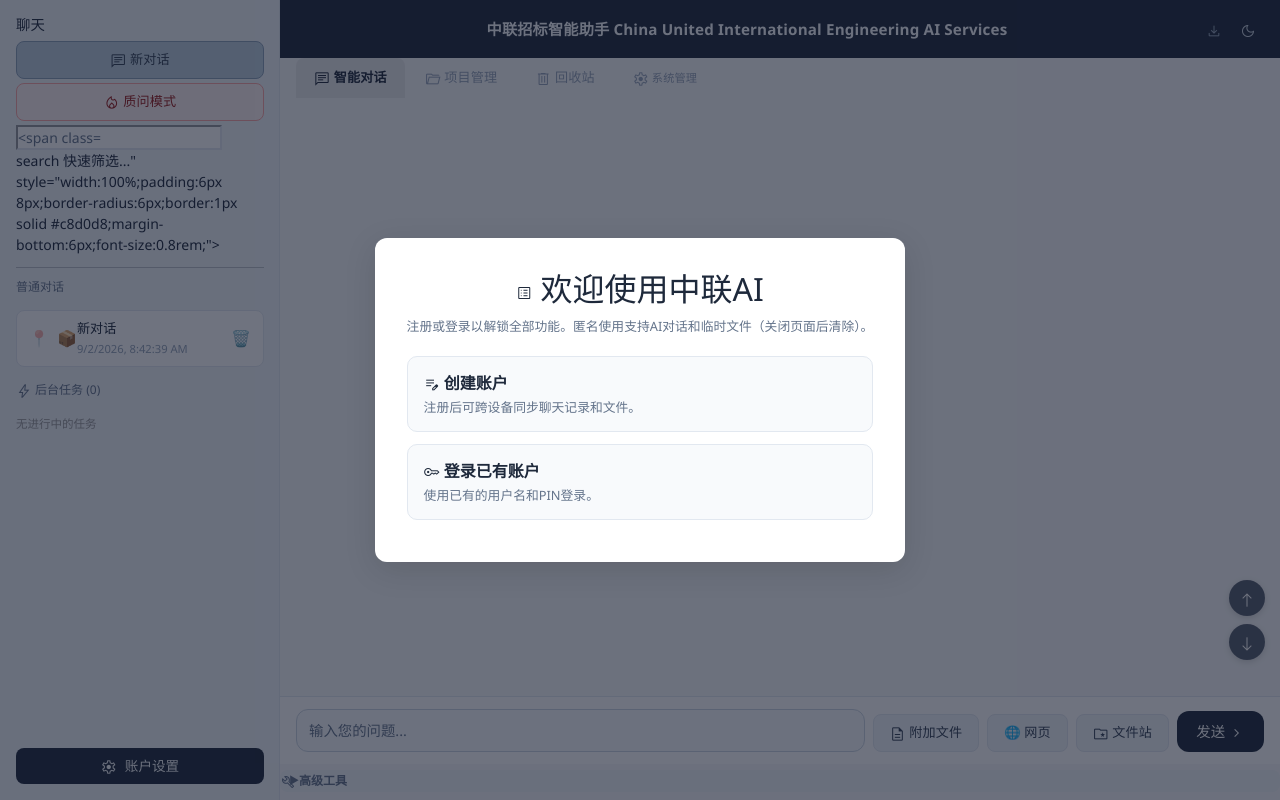
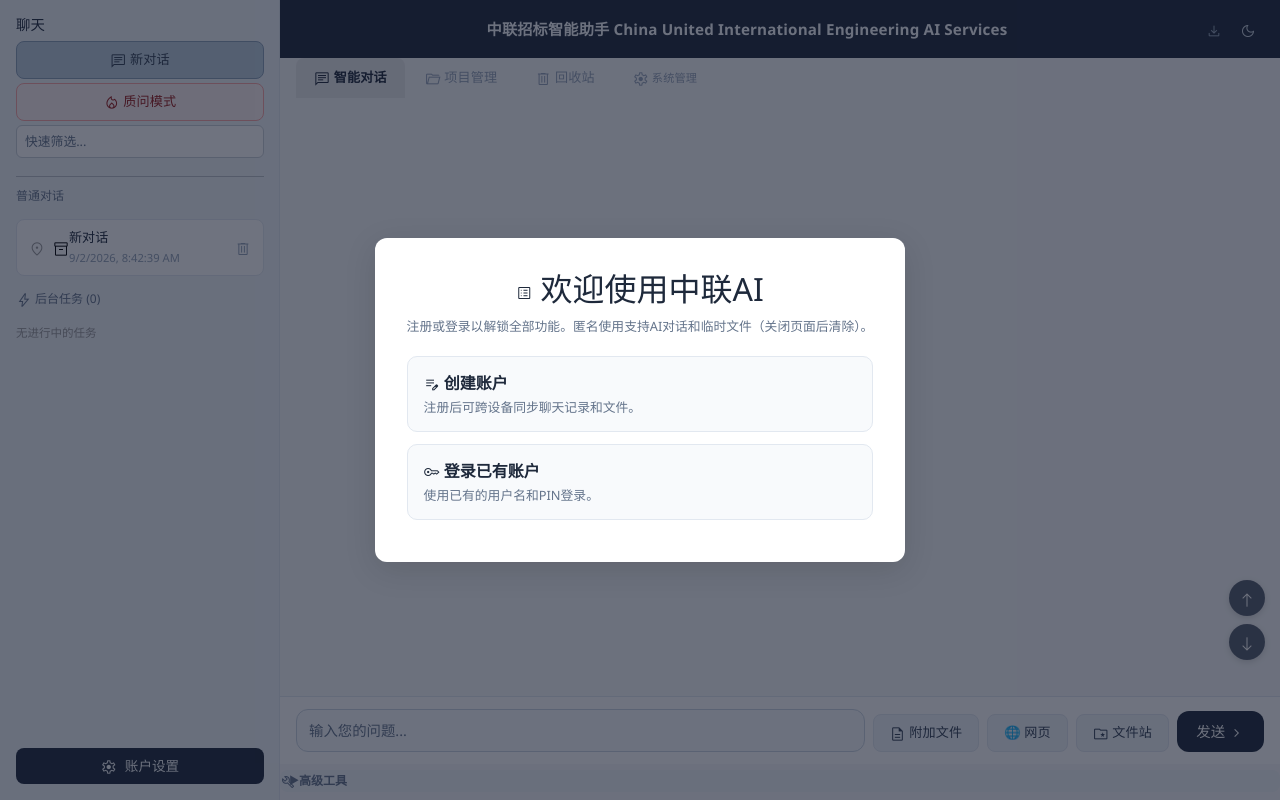
Before and after one commit to heavierthanlife/LocalAI, a Flask app: page / in a window 1280 px wide. Run offline with Flask 3, Linux system fonts and the light colour scheme; data that the repository does not hold is empty; parts of the project's set-up code (start-up, migrations or seed data) failed here and were passed over; some libraries are stand-ins or nearby versions.

Commit message:
fix: MiMo QA H1/H2/M6 + chat.js 会话/操作栏图标 (FIX-016 后续)
H1/H2: index.html 搜索框 placeholder 去掉注入的 <span> HTML (33,629)
M6: 清标报告五/六 无数据时渲染占位 (不再跳号)
icons.js: 加 thumb_up/thumb_down 映射 + _toggleArrow 工具 + msi-arrow CSS
chat.js M1: 会话按钮 📌📍📦🗑 → _icon()
chat.js L1: 操作栏 📋🔄👍👎📨 → _icon()

```diff
--- a/static/css/icons.css
+++ b/static/css/icons.css
@@ -39,3 +39,14 @@
 .msi-sm { font-size: 16px; }
 .msi-md { font-size: 20px; }
 .msi-lg { font-size: 26px; }
+
+/* 折叠箭头 (M5): expand_more + 旋转 */
+.msi-arrow {
+    transition: transform 0.2s;
+    display: inline-flex;
+    font-size: 18px;
+    color: inherit;
+}
+.msi-arrow.collapsed {
+    transform: rotate(-90deg);
+}
--- a/static/js/chat.js
+++ b/static/js/chat.js
@@ -241,10 +241,10 @@
         actionRow.className = 'action-row';
         const copyBtn = document.createElement('button');
         copyBtn.className = 'action-btn';
-        copyBtn.innerHTML = '📋 <span class="btn-text">复制全篇</span>';
+        copyBtn.innerHTML = _icon('📋') + ' <span class="btn-text">复制全篇</span>';
         const regenerateBtn = document.createElement('button');
         regenerateBtn.className = 'action-btn';
-        regenerateBtn.innerHTML = '🔄 <span class="btn-text">重新生成</span>';
+        regenerateBtn.innerHTML = _icon('🔄') + ' <span class="btn-text">重新生成</span>';
         actionRow.appendChild(copyBtn);
         if (!_isCurrentSessionProjectChat) {
             actionRow.appendChild(regenerateBtn);
@@ -256,10 +256,10 @@
         ratingDiv.className = 'rating-buttons';
         const upBtn = document.createElement('button');
         upBtn.className = 'rating-btn';
-        upBtn.innerHTML = '👍 <span class="btn-text">有帮助</span>';
+        upBtn.innerHTML = _icon('👍') + ' <span class="btn-text">有帮助</span>';
         const downBtn = document.createElement('button');
         downBtn.className = 'rating-btn';
-        downBtn.innerHTML = '👎 <span class="btn-text">无帮助</span>';
+        downBtn.innerHTML = _icon('👎') + ' <span class="btn-text">无帮助</span>';
         ratingDiv.appendChild(upBtn);
         ratingDiv.appendChild(downBtn);
         const commentInput = document.createElement('input');
@@ -268,7 +268,7 @@
         commentInput.placeholder = '补充意见';
         const submitBtn = document.createElement('button');
         submitBtn.className = 'feedback-submit';
-        submitBtn.innerHTML = '📨 <span class="btn-text">提交反馈</span>';
+        submitBtn.innerHTML = _icon('📨') + ' <span class="btn-text">提交反馈</span>';
         const statusSpan = document.createElement('span');
         statusSpan.className = 'feedback-status';
         feedbackDiv.appendChild(ratingDiv);
@@ -503,7 +503,7 @@
                 const pinIsActive = pinnedSessions && pinnedSessions.has(sess.thread_id);
                 const pinBtn = document.createElement('button');
                 pinBtn.className = 'pin-button';
-                pinBtn.textContent = pinIsActive ? '📌' : '📍';
+                pinBtn.innerHTML = _icon(pinIsActive ? '📌' : '📍');
                 pinBtn.title = pinIsActive ? '取消置顶' : '置顶';
                 pinBtn.style.background = 'none';
                 pinBtn.style.border = 'none';
@@ -515,7 +515,7 @@
                     if (!pinnedSessions) return;
                     if (pinnedSessions.has(sess.thread_id)) {
                         pinnedSessions.delete(sess.thread_id);
-                        pinBtn.textContent = '📍';
+                        pinBtn.innerHTML = _icon('📍');
                         pinBtn.style.opacity = '0.4';
                     } else {
                         pinnedSessions.add(sess.thread_id);
@@ -528,7 +528,7 @@
                 // Archive button
                 const archiveBtn = document.createElement('button');
                 archiveBtn.className = 'archive-history';
-                archiveBtn.textContent = '📦';
+                archiveBtn.innerHTML = _icon('📦');
                 archiveBtn.title = '归档聊天';
                 archiveBtn.style.marginLeft = '8px';
                 archiveBtn.style.background = 'none';
@@ -568,7 +568,7 @@
                 // Delete button
                 const deleteBtn = document.createElement('button');
                 deleteBtn.className = 'delete-history';
-                deleteBtn.textContent = '🗑️';
+                deleteBtn.innerHTML = _icon('🗑️');
                 deleteBtn.onclick = async (e) => {
                     e.stopPropagation();
                     const confirmed = await confirm(`确定要删除聊天“${sess.title}”吗？此操作不可恢复。`);
@@ -996,10 +996,10 @@
         actionRow.className = 'action-row';
         const copyBtn = document.createElement('button');
         copyBtn.className = 'action-btn';
-        copyBtn.innerHTML = '📋 <span class="btn-text">复制全篇</span>';
+        copyBtn.innerHTML = _icon('📋') + ' <span class="btn-text">复制全篇</span>';
         const regenerateBtn = document.createElement('button');
         regenerateBtn.className = 'action-btn';
-        regenerateBtn.innerHTML = '🔄 <span class="btn-text">重新生成</span>';
+        regenerateBtn.innerHTML = _icon('🔄') + ' <span class="btn-text">重新生成</span>';
         actionRow.appendChild(copyBtn);
         if (!_isCurrentSessionProjectChat) {
             actionRow.appendChild(regenerateBtn);
@@ -1010,10 +1010,10 @@
         ratingDiv.className = 'rating-buttons';
         const upBtn = document.createElement('button');
         upBtn.className = 'rating-btn';
-        upBtn.innerHTML = '👍 <span class="btn-text">有帮助</span>';
+        upBtn.innerHTML = _icon('👍') + ' <span class="btn-text">有帮助</span>';
         const downBtn = document.createElement('button');
         downBtn.className = 'rating-btn';
-        downBtn.innerHTML = '👎 <span class="btn-text">无帮助</span>';
+        downBtn.innerHTML = _icon('👎') + ' <span class="btn-text">无帮助</span>';
         ratingDiv.appendChild(upBtn);
         ratingDiv.appendChild(downBtn);
         const commentInput = document.createElement('input');
@@ -1022,7 +1022,7 @@
         commentInput.placeholder = '补充意见';
         const submitBtn = document.createElement('button');
         submitBtn.className = 'feedback-submit';
-        submitBtn.innerHTML = '📨 <span class="btn-text">提交反馈</span>';
+        submitBtn.innerHTML = _icon('📨') + ' <span class="btn-text">提交反馈</span>';
         const statusSpan = document.createElement('span');
         statusSpan.className = 'feedback-status';
         feedbackDiv.appendChild(ratingDiv);
--- a/static/js/icons.js
+++ b/static/js/icons.js
@@ -39,7 +39,7 @@
         '📏': 'straighten', '📐': 'architecture',
         '🗑': 'delete', '🗄': 'database', '🗂': 'folder_special', '🖼': 'image',
         '🏷': 'sell', '🏛': 'account_balance', '🎛': 'tune', '✍️': 'edit',
-        '✍': 'edit'
+        '✍': 'edit', '👍': 'thumb_up', '👎': 'thumb_down'
     };
 
     function _esc(s) {
@@ -57,8 +57,16 @@
         return '<span class="msi msi-md" aria-hidden="true">' + _esc(glyph) + '</span>';
     }
 
+    // FIX-016 后续: 统一折叠箭头工具（M5）。用 Material Symbols expand_more + CSS 旋转
+    // 替代 textContent='▶'/'▼'。调用: _toggleArrow(el, isCollapsed)
+    function _toggleArrow(el, collapsed) {
+        if (!el) return;
+        el.innerHTML = '<span class="msi msi-arrow' + (collapsed ? ' collapsed' : '') + '" aria-hidden="true">expand_more</span>';
+    }
+
     // Expose globals for all business scripts (loaded after this file)
     window.MSI = MSI;
     window._icon = _icon;
     window._iconMd = _iconMd;
+    window._toggleArrow = _toggleArrow;
 })();
--- a/templates/index.html
+++ b/templates/index.html
@@ -30,7 +30,7 @@
             <h3 style="font-size: 0.9rem; margin: 0 0 0.5rem;">聊天</h3>
             <button id="newChatBtn" class="file-btn" style="width:100%; margin-bottom:4px; background:#bccfde; border-color:#8aa0b8;"><span class="msi msi-sm" aria-hidden="true">chat</span> 新对话</button>
             <button id="grillChatBtn" class="file-btn" style="width:100%; margin-bottom:4px; background:#fef2f2; color:#991b1b; border-color:#fca5a5;" title="模拟挑剔供应商，拷问你的招标文件，帮你发现漏洞和不合理条款"><span class="msi msi-sm" aria-hidden="true">local_fire_department</span> 质问模式</button>
-            <input type="text" id="sidebarSearch" placeholder="<span class="msi msi-sm" aria-hidden="true">search</span> 快速筛选..." style="width:100%;padding:6px 8px;border-radius:6px;border:1px solid #c8d0d8;margin-bottom:6px;font-size:0.8rem;">
+            <input type="text" id="sidebarSearch" placeholder="快速筛选..." style="width:100%;padding:6px 8px;border-radius:6px;border:1px solid #c8d0d8;margin-bottom:6px;font-size:0.8rem;">
             <hr style="margin: 12px 0;">
             <button id="openSearchModalBtn" class="file-btn" style="width:100%; margin-bottom:4px; background:#bccfde; border-color:#8aa0b8;"><span class="msi msi-sm" aria-hidden="true">search</span> 搜索聊天记录</button>
             <h4 style="font-size:0.75rem;color:var(--card-muted);margin:8px 0 4px;">普通对话</h4>
@@ -626,7 +626,7 @@
                 <h4 style="margin:0;"><span class="msi msi-sm" aria-hidden="true">note</span> 我的笔记本</h4>
                 <button id="notebookNewBtn" class="file-btn" style="padding:2px 10px;font-size:0.7rem;"><span class="msi msi-sm" aria-hidden="true">add</span> 新建笔记</button>
                 <button id="notebookRefreshBtn" class="file-btn" style="padding:2px 10px;font-size:0.7rem;"><span class="msi msi-sm" aria-hidden="true">refresh</span> 刷新</button>
-                <input type="text" id="notebookSearch" placeholder="<span class="msi msi-sm" aria-hidden="true">search</span> 搜索笔记..." style="flex:1;max-width:200px;padding:2px 8px;font-size:0.7rem;border-radius:4px;border:1px solid var(--card-border);">
+                <input type="text" id="notebookSearch" placeholder="搜索笔记..." style="flex:1;max-width:200px;padding:2px 8px;font-size:0.7rem;border-radius:4px;border:1px solid var(--card-border);">
             </div>
             <div id="notebookList" style="display:grid;grid-template-columns:repeat(auto-fill,minmax(200px,1fr));gap:8px;"></div>
             <div id="notebookEditor" style="display:none;margin-top:12px;">
```
Also changed, not shown: static/js/app.js.
